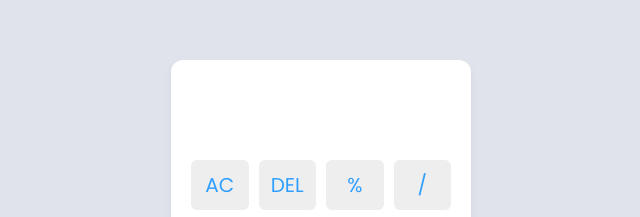
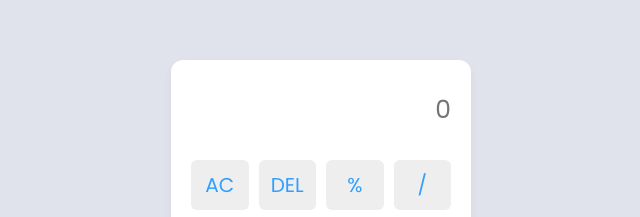
Before and after one commit to mikaeltevet/tevet-calc, a plain HTML site: page index.html in a window 1280 px wide. Shown: the part 135-352 px from the top of the page, 319-959 px from the left. Drawn offline with Linux system fonts and the light colour scheme.

Commit message:
fixes part 4

```diff
--- a/index.html
+++ b/index.html
@@ -9,7 +9,7 @@
   </head>
   <body>
     <div class="container">
-      <input type="text" class="display" readonly />
+      <input type="text" class="display" placeholder="0" readonly />
       <div class="buttons">
         <button class="operator" data-value="AC">AC</button>
         <button class="operator" data-value="DEL">DEL</button>
```
